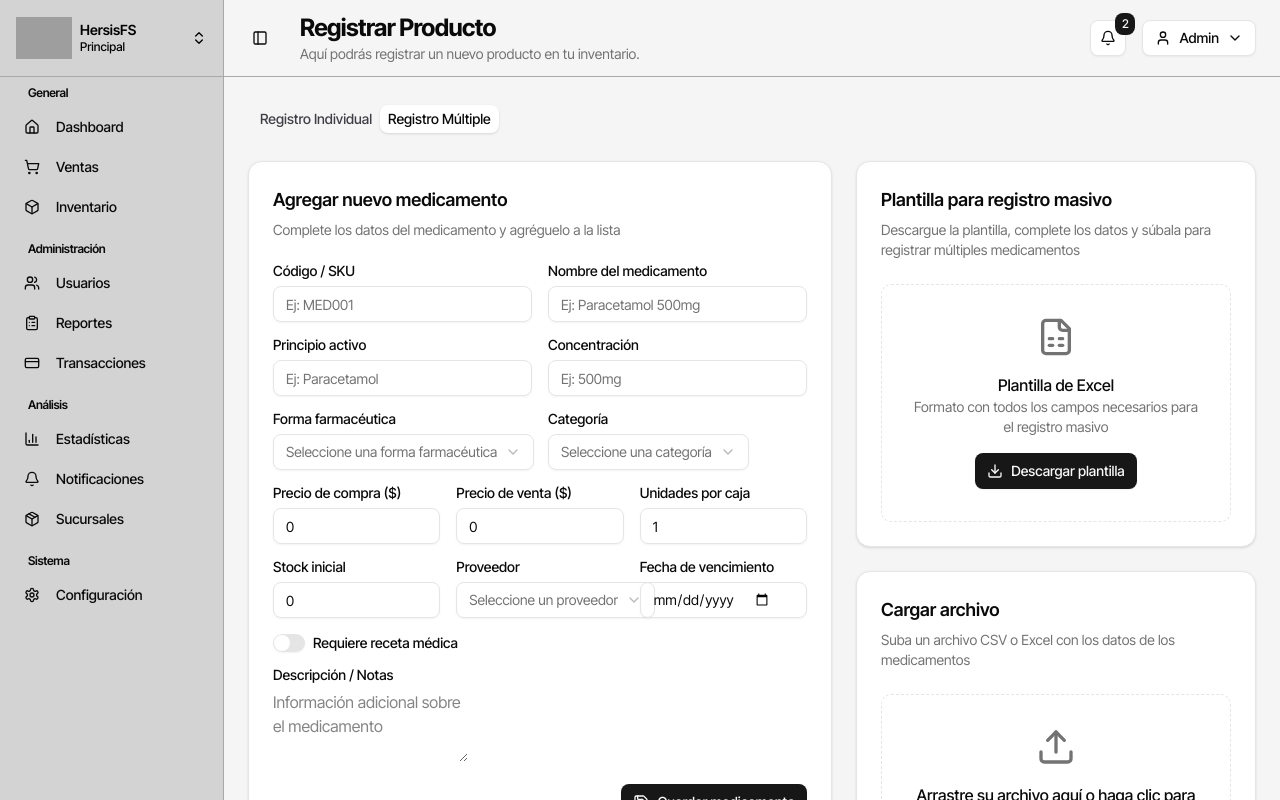
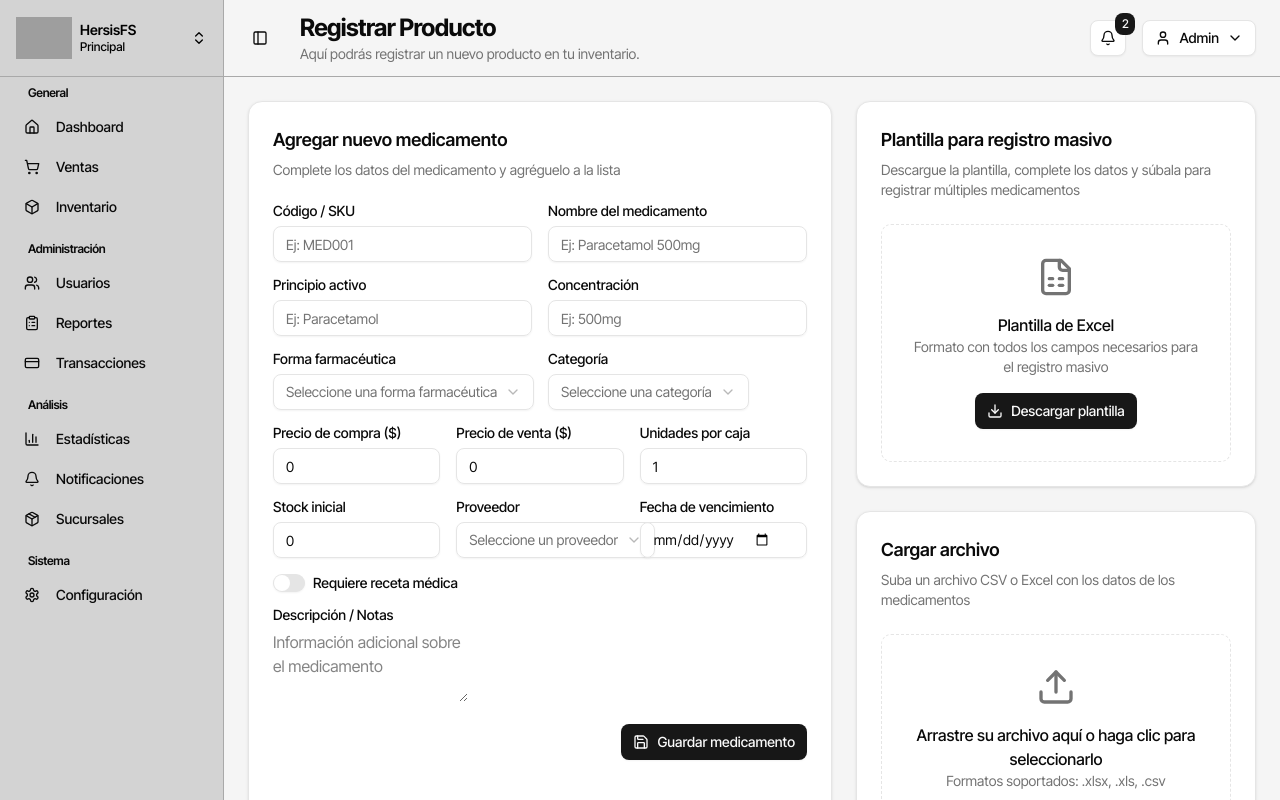
Before and after one commit to Bricret/hersis_fs_web, a Next.js app: page /inventory/registerProduct in a window 1280 px wide. Built offline with nearby package versions, Linux system fonts and the light colour scheme; grey boxes are pictures that could not be loaded.

Commit message:
refactor: simplificar el registro de productos eliminando pestañas y utilizando solo el formulario múltiple

```diff
--- a/app/(general)/inventory/registerProduct/page.tsx
+++ b/app/(general)/inventory/registerProduct/page.tsx
@@ -945,38 +945,7 @@ export default function RegisterProductPage() {
         subTitle="Aquí podrás registrar un nuevo producto en tu inventario."
       />
       <div className="flex-1 overflow-y-auto p-4 md:p-6">
-        <Tabs defaultValue="multiple" className="space-y-4">
-          <TabsList>
-            <TabsTrigger value="individual">Registro Individual</TabsTrigger>
-            <TabsTrigger value="multiple">Registro Múltiple</TabsTrigger>
-          </TabsList>
-          <TabsContent value="individual" className="space-y-4">
-            <Card>
-              <CardHeader>
-                <CardTitle>Nuevo Medicamento</CardTitle>
-                <CardDescription>
-                  Complete el formulario para registrar un nuevo medicamento
-                </CardDescription>
-              </CardHeader>
-              <CardContent>
-                <FormularioMedicamento
-                  medicamento={medicamentoVacio}
-                  onChange={() => {}}
-                  onSave={() => {
-                    toast("Medicamento guardado", {
-                      description:
-                        "El medicamento ha sido registrado correctamente",
-                      duration: 3000,
-                    });
-                  }}
-                />
-              </CardContent>
-            </Card>
-          </TabsContent>
-          <TabsContent value="multiple">
-            <FormularioMultiple />
-          </TabsContent>
-        </Tabs>
+        <FormularioMultiple />
       </div>
     </main>
   );
```
